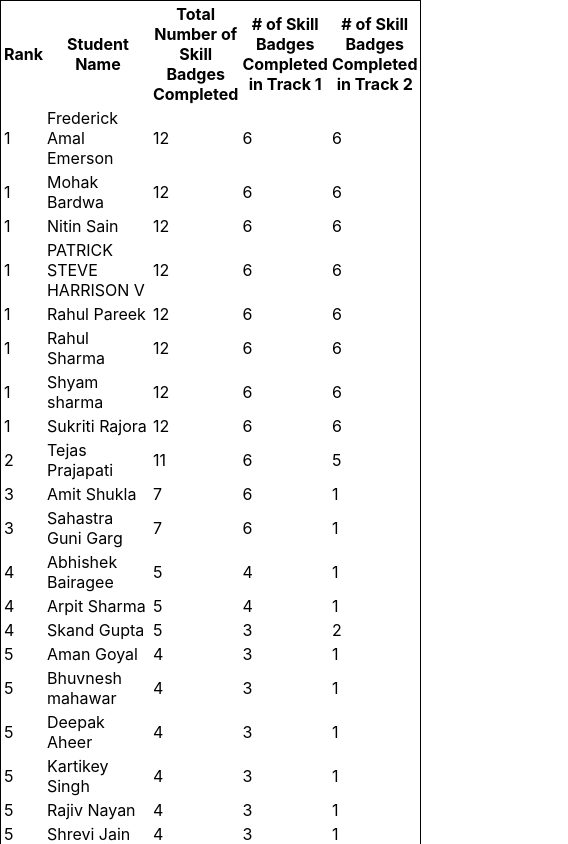
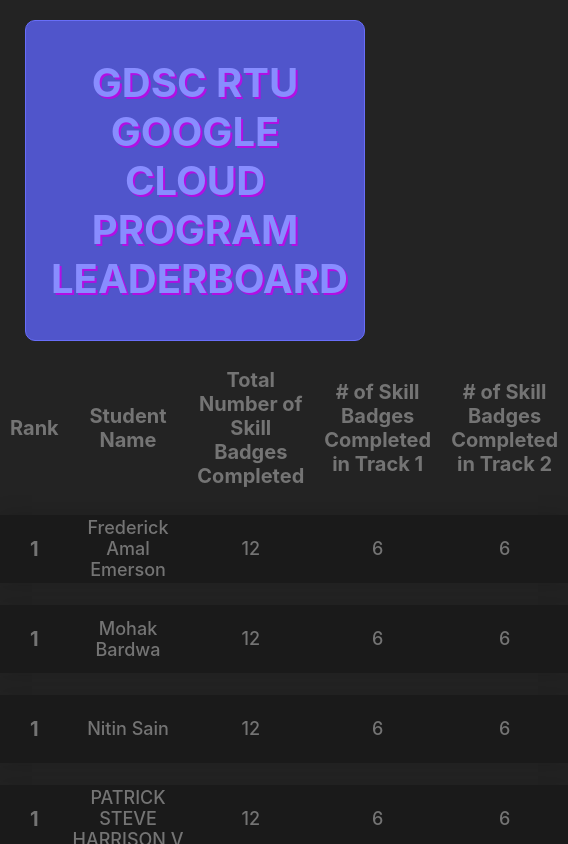
Before and after one commit to GDSC-RTU/cloud-leaderboard, a React (Create React App) app: page / in a window 390 px wide. Shown: the top 844 px of the page, 568 px wide, since content can reach past the window. Built offline with nearby package versions, Linux system fonts and the light colour scheme.

Commit message:
styled leaderboard(not responsive)

```diff
--- a/src/App.css
+++ b/src/App.css
@@ -1,3 +1,64 @@
+body{
+  padding: 20px 0px;
+  text-align: center;
+  background:#232323;
+}
+
 .main-table{
-  border: 1px solid #000;
+  border-collapse: separate;
+  border-spacing: 0 1.4em;
+  margin-left: auto;
+  margin-right: auto;
+  font-weight: 500;
+  color:#747474;
 }
+
+.main-table thead tr{
+  font-size: 20px;
+  font-weight:bold;
+}
+
+.main-table thead tr th{
+  padding: 5px 10px;
+}
+
+.main-table tbody tr{
+  box-shadow: 0 0 20px rgba(0, 0, 0, 0.15);
+  padding: 0 20px;
+  background:#1a1a1a;
+  font-size: 18px;
+}
+
+.main-table tbody tr:hover{
+  transform: translate3d(-20px, -5px, 5px);
+  transition: all 0.2s ease-in-out;
+  box-shadow: 0 0 20px rgb(0 0 0 / 50%);
+}
+
+.main-table tbody tr td{
+  height: 60px;
+}
+
+h1 {
+  text-shadow: 2px 2px #b20fe4;
+}
+
+
+.heading{
+   font-size:20px;
+    color:#888DFF!important;
+    font-weight:bold;
+    text-transform:uppercase;
+    background: #5055CB;
+    padding: 10px 25px;
+    border-radius: 10px;
+    border: 1px solid #686EF9;
+    margin: 0 25px;
+
+}
+
+.rank{
+  font-weight: bold;
+  font-size: 1.25rem;
+  padding: 4px 5px;
+}
--- a/src/App.js
+++ b/src/App.js
@@ -8,6 +8,9 @@
 
   return (
     <div className="App">
+      <div className="heading">
+        <h1>GDSC RTU Google Cloud Program Leaderboard</h1>
+      </div>
       <Leaderboard participantData={data}/>
     </div>
   );
--- a/src/components/TableRow.js
+++ b/src/components/TableRow.js
@@ -1,7 +1,7 @@
 const TableRow = ({ data }) => {
     return (
         <tr>
-            <td>{data.rank}</td>
+            <td className = "rank">{data.rank}</td>
             <td>{data["Student Name"]}</td>
             <td>{data.totalLabs}</td>
             <td>{data["# of Skill Badges Completed in Track 1"]}</td>
```
Also changed, not shown: 1 other file (tests, documents, lock files or other folders).
